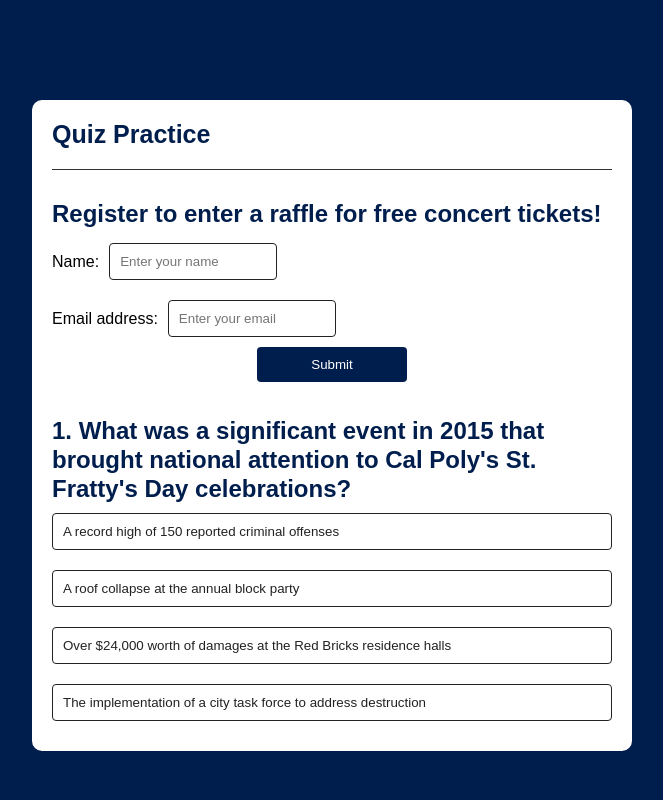
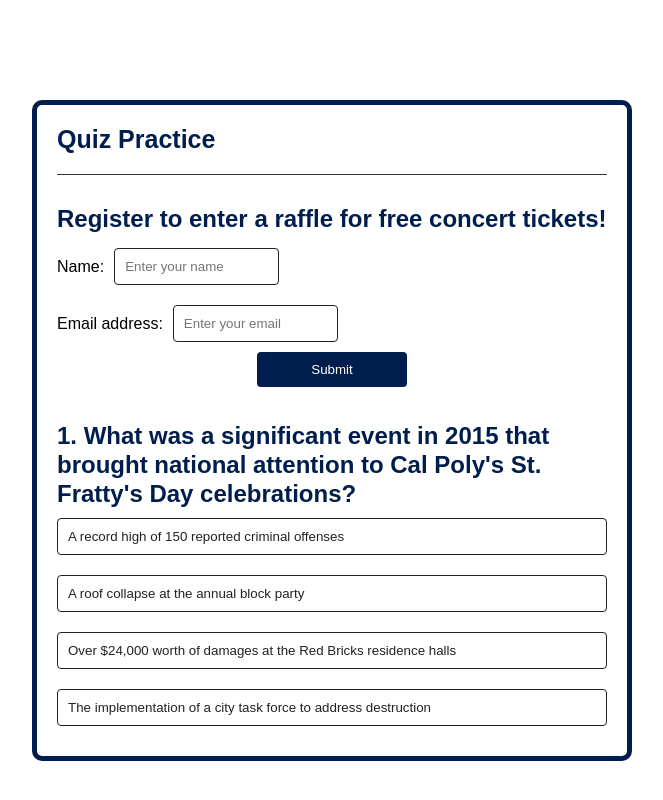
Before and after one commit to leilat014/mustang-news-quiz, a plain HTML site: page index.html in a window 1280 px wide. Shown: the whole page, without its empty margins (308-971 px from the left). Drawn offline with Linux system fonts and the light colour scheme.

Commit message:
border added

```diff
--- a/styles.css
+++ b/styles.css
@@ -4,11 +4,15 @@
   font-family: "Poppins", sans-serif;
   box-sizing: border-box;
 }
-body {
+/* body {
   background: #001e4d;
-}
+} */
 .app {
   background: #fff;
+  border-style: solid;
+  border-width: 5px;
+
+  border-color: #001e4d;
   width: 90%;
   max-width: 600px;
   margin: 100px auto 0;
```
